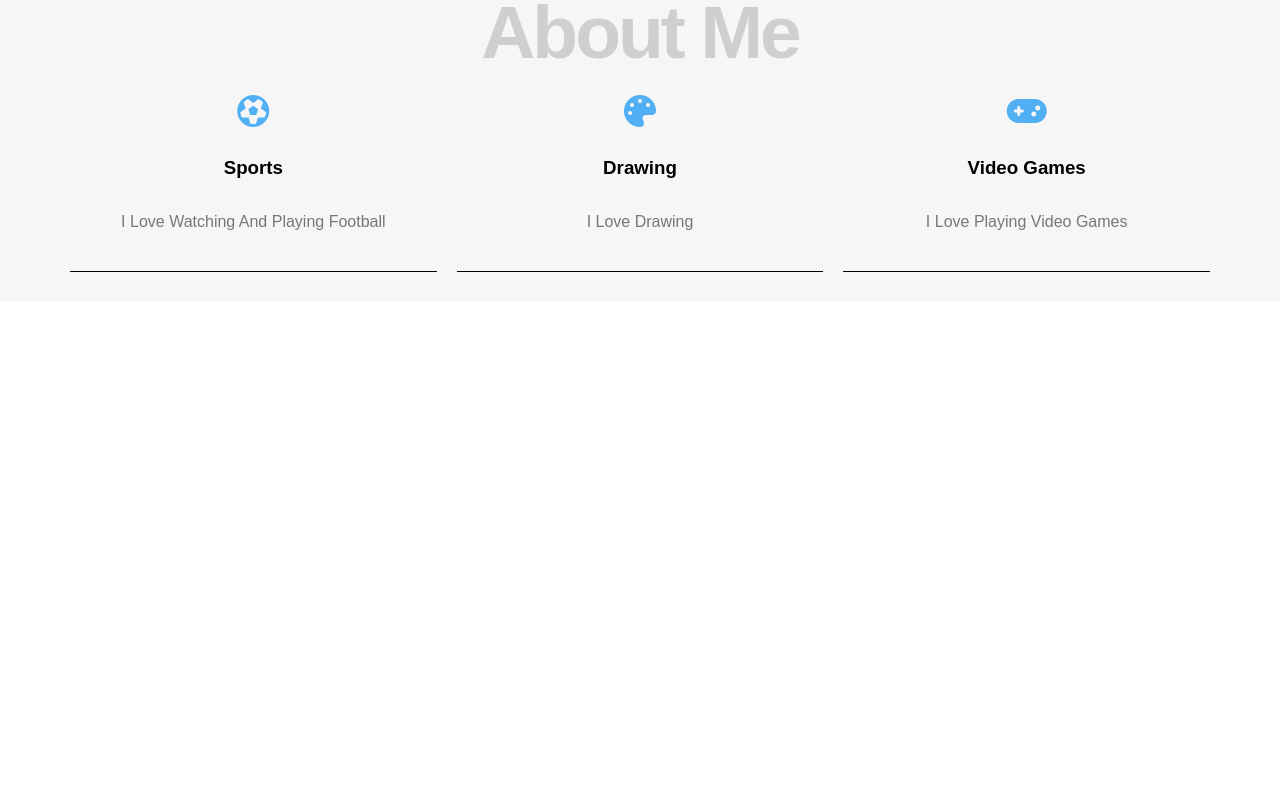
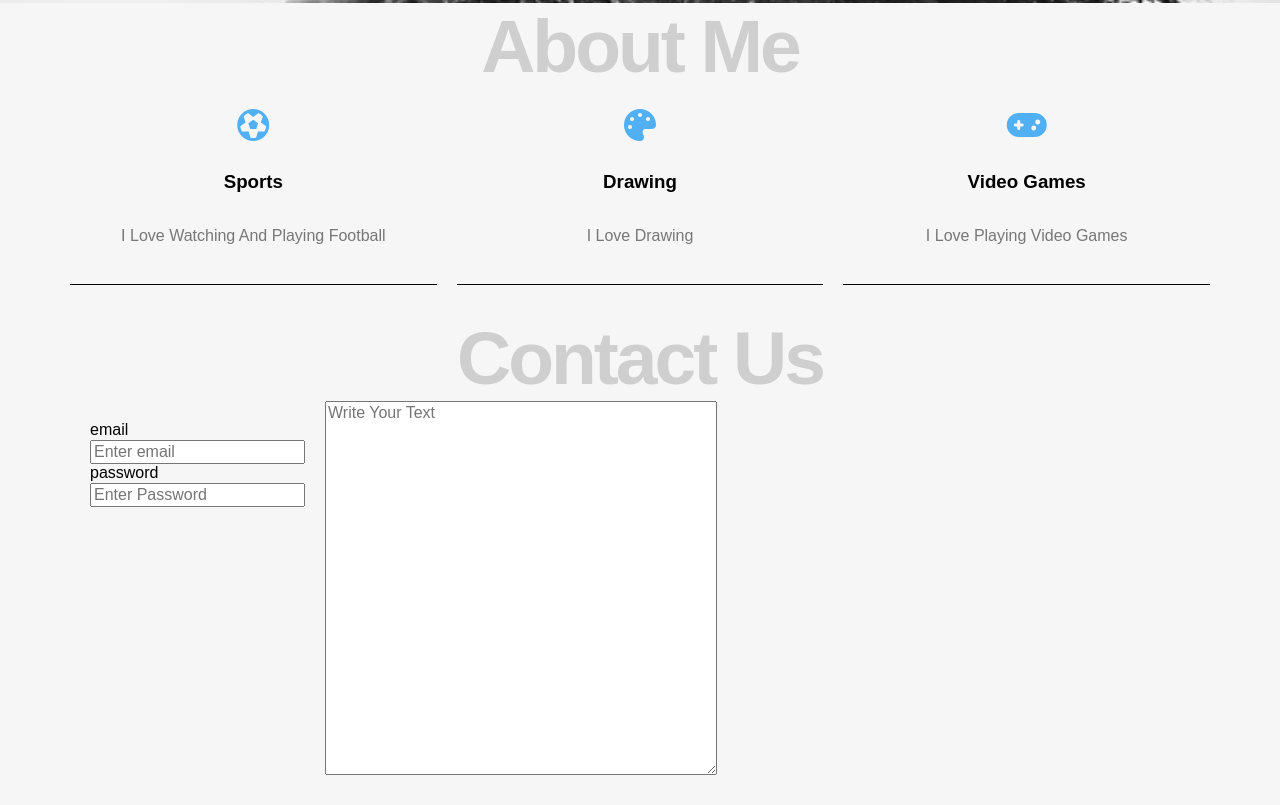
Before and after one commit to AlfredEmile/Resume, a plain HTML site: page index.html in a window 1280 px wide. Shown: the part 550-1355 px from the top of the page. Before the commit the page ends 852 px from the top, so only its background shows below. Drawn offline with Linux system fonts and the light colour scheme.

Commit message:
Title Changed

```diff
--- a/CSS/article.css
+++ b/CSS/article.css
@@ -49,3 +49,16 @@ article .container .feat p {
 }
 
 /* End Articale  */
+
+/* Start Contact US  */
+article .form {
+  display: flex;
+}
+article .form .email-pass {
+  display: grid;
+  margin: 20px;
+}
+article aside .textarea {
+  justify-content: flex-end;
+}
+/* End Contact US  */
--- a/index.html
+++ b/index.html
@@ -1,4 +1,4 @@
-<!DOCTYPE html>
+!<!DOCTYPE html>
 <html lang="en">
   <head>
     <meta charset="UTF-8" />
@@ -8,7 +8,7 @@
     <link rel="stylesheet" href="CSS/all.min.css" />
     <!-- Normalize File -->
     <link rel="stylesheet" href="CSS/normalize.css" />
-    <title>NI&GI</title>
+    <title>Resume</title>
     <!-- Style CSS -->
     <link rel="stylesheet" href="CSS/style.css" />
     <!-- Header CSS -->
@@ -128,5 +128,42 @@
       </div>
     </article>
     <!-- End Article -->
+
+    <!-- Start Contact US -->
+    <article id="contact">
+      <div class="container">
+        <h2 class="special-headers">contact us</h2>
+        <div class="form">
+          <form action="">
+            <div class="email-pass">
+              <label for="">email</label>
+              <input type="email" placeholder="Enter email" required />
+
+              <label for="">password</label>
+              <input
+                type="password"
+                name="password"
+                required
+                placeholder="Enter Password"
+                minlength="5"
+                maxlength="10"
+              />
+            </div>
+          </form>
+          <aside>
+            <div class="textarea">
+              <textarea
+                name="Message"
+                id=""
+                cols="40"
+                rows="20"
+                placeholder="Write Your Text"
+              ></textarea>
+            </div>
+          </aside>
+        </div>
+      </div>
+    </article>
+    <!-- End Contact US -->
   </body>
 </html>
```
